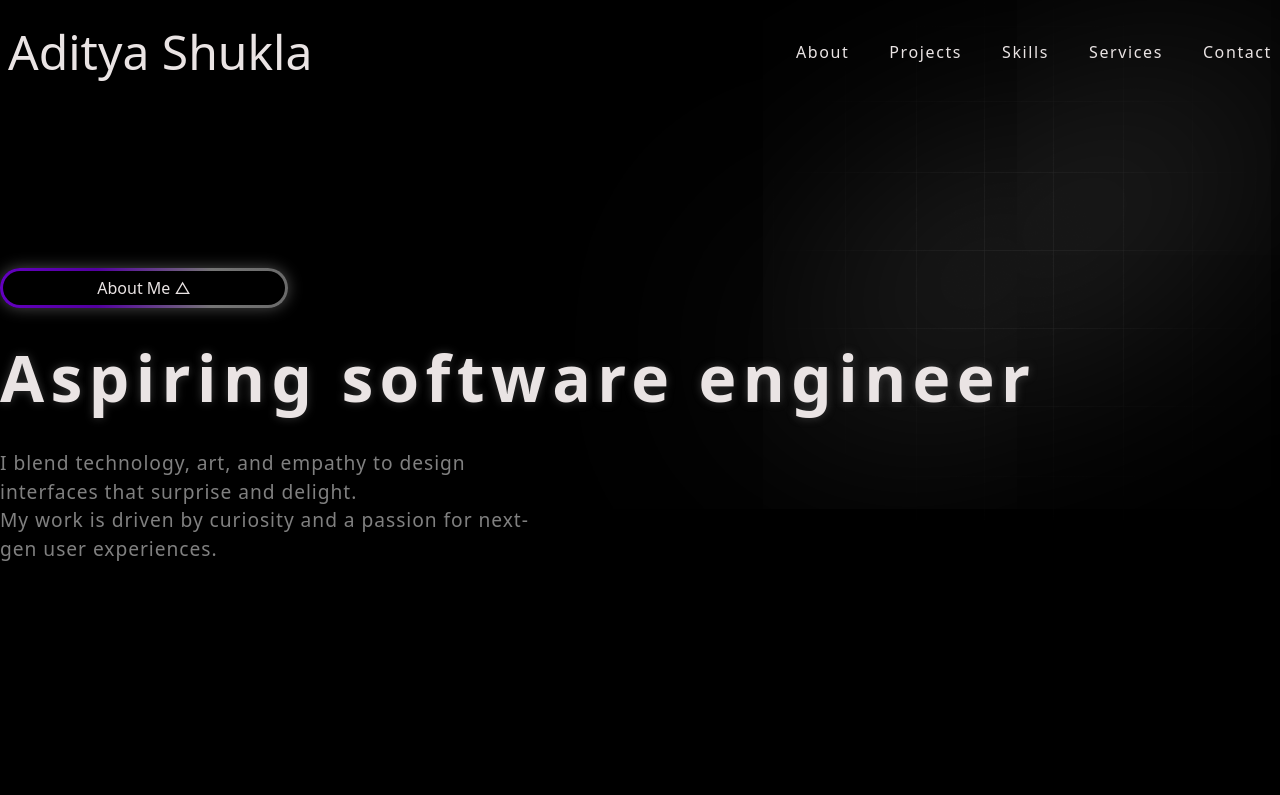
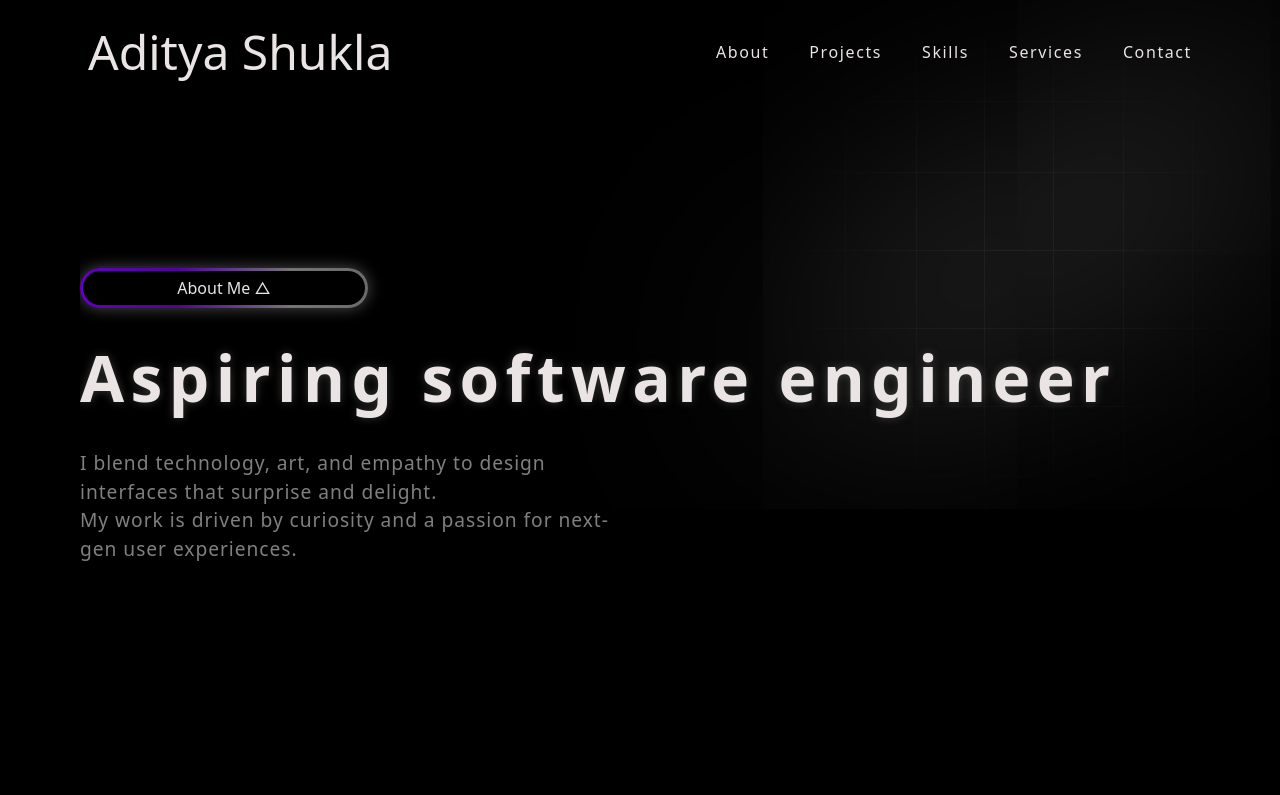
Before and after one commit to ADITYASHUKLA189/Portfolio, a plain HTML site: page index.html in a window 1280 px wide. Shown: the top 795 px of the page. Drawn offline with nearby package versions, Linux system fonts and the light colour scheme; some packages are replaced by stand-ins of ours; a script that the page names is missing.

Commit message:
Update index.html

```diff
--- a/index.html
+++ b/index.html
@@ -10,6 +10,7 @@
 
 </head>
 <body>
+  <div class="main-wrapper">
     <img class="image-gradient" src="gradient.png" alt="gradient">
     <div class="layer-blur"></div>
 
@@ -26,8 +27,8 @@
                   </nav>
               </header>
 
-              <main>
-                  <div class="content">
+              <main class="banner">
+                  <div class="content content-banner">
                    <div data-aos="fade-zoom-in"
                     data-aos-easing="ease-in-back"
                     data-aos-delay="300"
@@ -47,12 +48,15 @@
                      My work is driven by curiosity and a passion for next-gen user experiences.
                    </p>
                    </div>
-                </main>
-                <spline-viewer data-aos="fade-zoom-in"
+                   <div class="threed-view">
+                     <spline-viewer data-aos="fade-zoom-in"
                   data-aos-easing="ease-in-back"
                   data-aos-delay="300"
                  data-aos-offset="0" data-aos-duration="1500" class="robot-3d" url="https://prod.spline.design/IpPvsPR4infdT2mz/scene.splinecode">
                </spline-viewer>
+               </div>
+                </main>
+
   </div>
 
 
@@ -249,7 +253,7 @@
 
 
 
-
+</div>
 
         <script src="https://unpkg.com/aos@next/dist/aos.js"></script>
         <script>
@@ -257,5 +261,6 @@
         </script>
         <script src="app.js"></script>
         <script type="module" src="https://unpkg.com/@splinetool/viewer@1.10.32/build/spline-viewer.js"></script>
+
 </body>
 </html>
```
